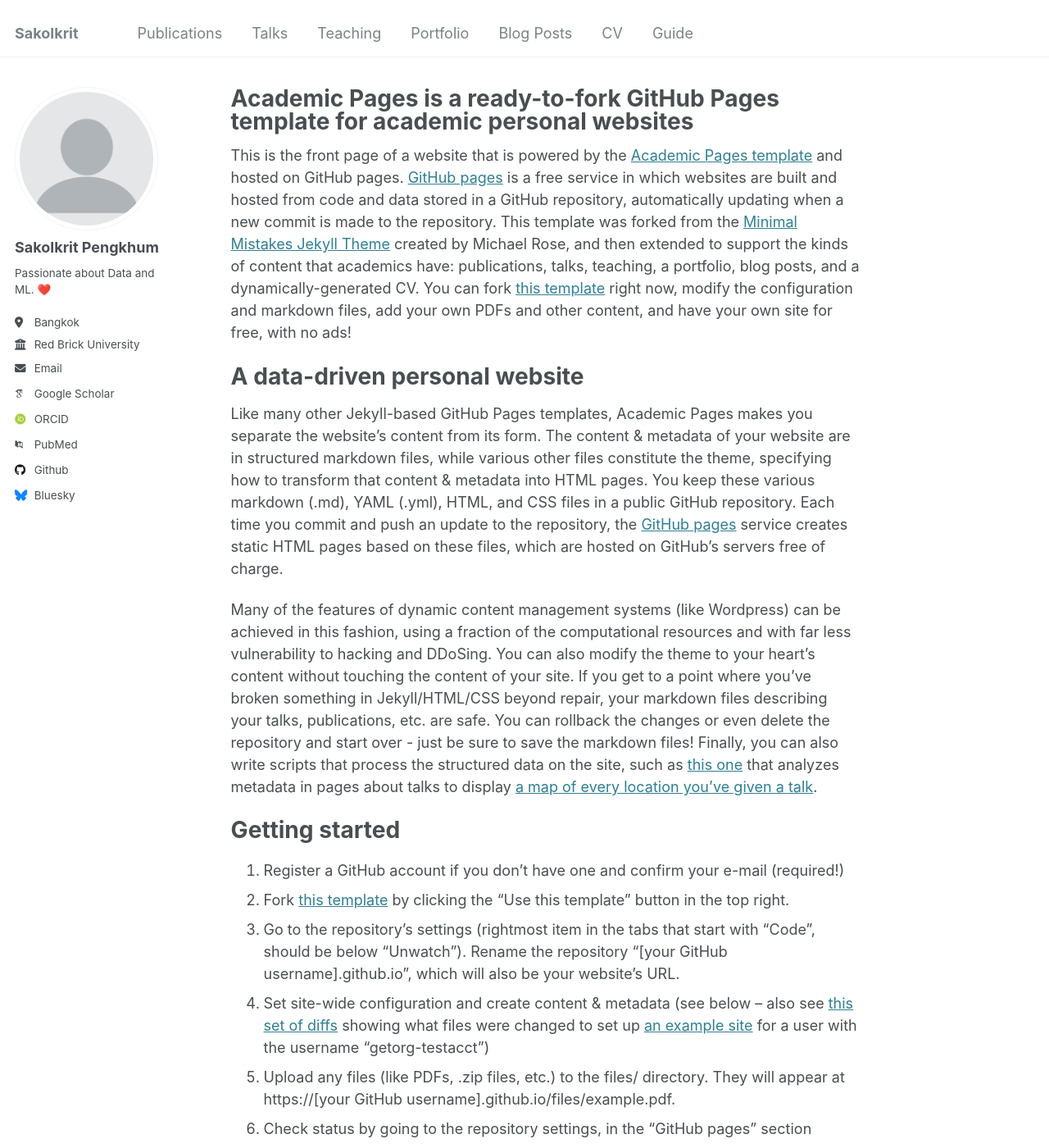
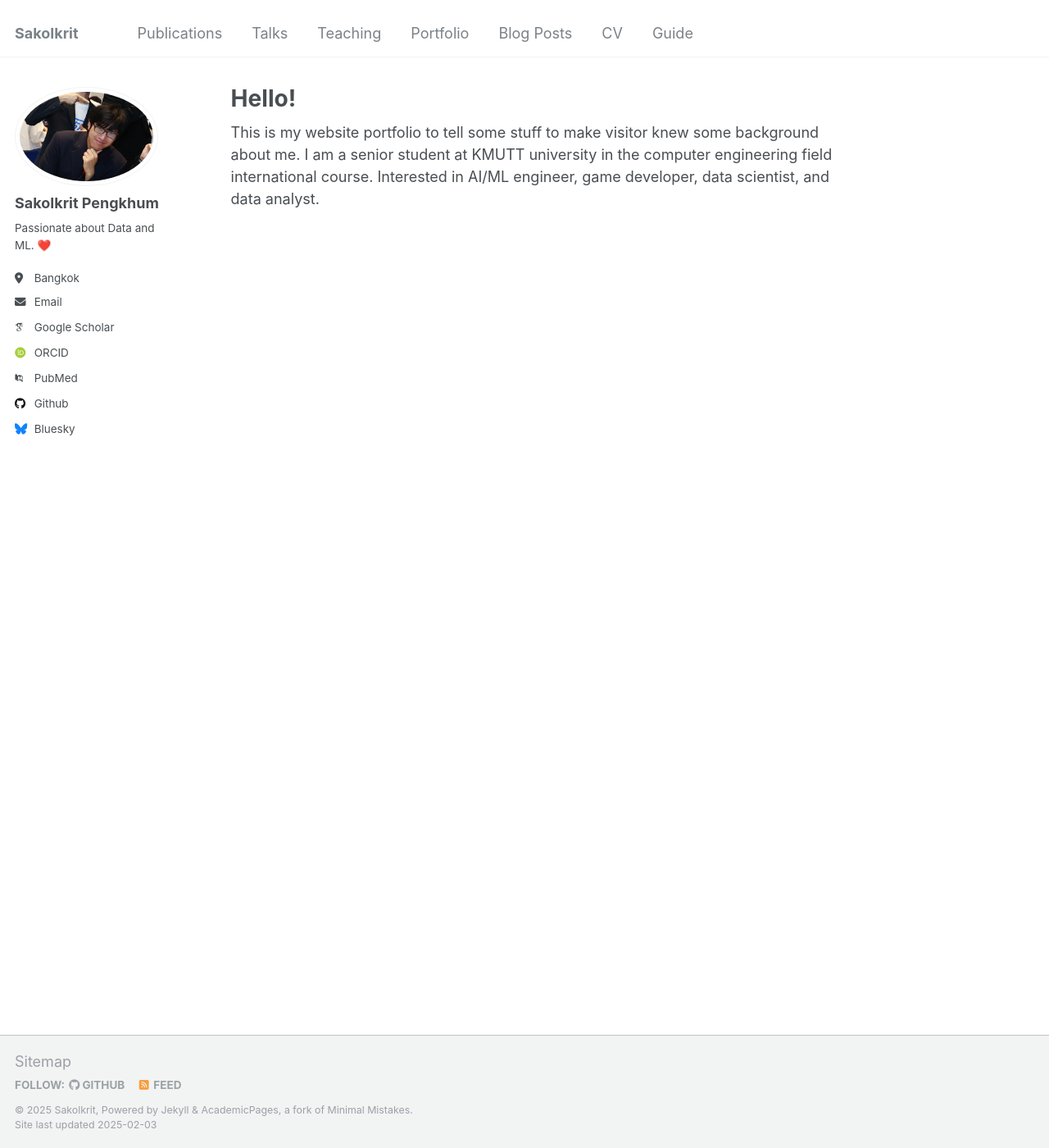
Before and after one commit to Sakolkrit/sakolkrit.github.io, a Jekyll site: the page built from _pages/about.md, in a window 1280 px wide and 1400 px high. Shown: the whole window at 82% size. Built offline with Jekyll 4.4.1, drawn with Linux system fonts in a browser that asks for light colours; some web fonts are replaced; some of the changed text lies outside the part shown.

Commit message:
update information

```diff
--- a/_config.yml
+++ b/_config.yml
@@ -21,12 +21,12 @@ repository               : "Sakolkrit/sakolkrit.github.io"
 #               Additional customization can be done by editing /_includes/author-profile.html
 author:
   # Biographic information
-  avatar           : "profile.png"
+  avatar           : "profile.jpg"
   name             : "Sakolkrit Pengkhum"
   pronouns         : # example: "she/her"
   bio              : "Passionate about Data and ML. ❤️"
   location         : "Bangkok"
-  employer         : "Red Brick University"
+  # employer         : "Red Brick University"
   uri              : # URL
   email            : "sakolkrit46253@gmail.com"
 
@@ -44,7 +44,7 @@ author:
   bitbucket        : # Username - Update with your username on the site
   codepen          : # Username
   dribbble         : # Username
-  github           : "academicpages"
+  github           : "Sakolkrit"
   kaggle           : # Username
   stackoverflow    : # User number or user number and name (i.e., use "1" or "1/jeff-atwood")
 
--- a/_pages/about.md
+++ b/_pages/about.md
@@ -1,13 +1,14 @@
 ---
 permalink: /
-title: "Academic Pages is a ready-to-fork GitHub Pages template for academic personal websites"
+title: "Hello!"
 author_profile: true
 redirect_from:
   - /about/
   - /about.html
 ---
+This is my website portfolio to tell some stuff to make visitor knew some background about me. I am a senior student at KMUTT university in the computer engineering field international course. Interested in AI/ML engineer, game developer, data scientist, and data analyst.
 
-This is the front page of a website that is powered by the [Academic Pages template](https://github.com/academicpages/academicpages.github.io) and hosted on GitHub pages. [GitHub pages](https://pages.github.com) is a free service in which websites are built and hosted from code and data stored in a GitHub repository, automatically updating when a new commit is made to the repository. This template was forked from the [Minimal Mistakes Jekyll Theme](https://mmistakes.github.io/minimal-mistakes/) created by Michael Rose, and then extended to support the kinds of content that academics have: publications, talks, teaching, a portfolio, blog posts, and a dynamically-generated CV. You can fork [this template](https://github.com/academicpages/academicpages.github.io) right now, modify the configuration and markdown files, add your own PDFs and other content, and have your own site for free, with no ads!
+<!-- This is the front page of a website that is powered by the [Academic Pages template](https://github.com/academicpages/academicpages.github.io) and hosted on GitHub pages. [GitHub pages](https://pages.github.com) is a free service in which websites are built and hosted from code and data stored in a GitHub repository, automatically updating when a new commit is made to the repository. This template was forked from the [Minimal Mistakes Jekyll Theme](https://mmistakes.github.io/minimal-mistakes/) created by Michael Rose, and then extended to support the kinds of content that academics have: publications, talks, teaching, a portfolio, blog posts, and a dynamically-generated CV. You can fork [this template](https://github.com/academicpages/academicpages.github.io) right now, modify the configuration and markdown files, add your own PDFs and other content, and have your own site for free, with no ads!
 
 A data-driven personal website
 ======
@@ -46,4 +47,4 @@ Example: editing a markdown file for a talk
 
 For more info
 ------
-More info about configuring Academic Pages can be found in [the guide](https://academicpages.github.io/markdown/), the [growing wiki](https://github.com/academicpages/academicpages.github.io/wiki), and you can always [ask a question on GitHub](https://github.com/academicpages/academicpages.github.io/discussions). The [guides for the Minimal Mistakes theme](https://mmistakes.github.io/minimal-mistakes/docs/configuration/) (which this theme was forked from) might also be helpful.
+More info about configuring Academic Pages can be found in [the guide](https://academicpages.github.io/markdown/), the [growing wiki](https://github.com/academicpages/academicpages.github.io/wiki), and you can always [ask a question on GitHub](https://github.com/academicpages/academicpages.github.io/discussions). The [guides for the Minimal Mistakes theme](https://mmistakes.github.io/minimal-mistakes/docs/configuration/) (which this theme was forked from) might also be helpful. -->
```
Also changed, not shown: images/profile.jpg (added).
